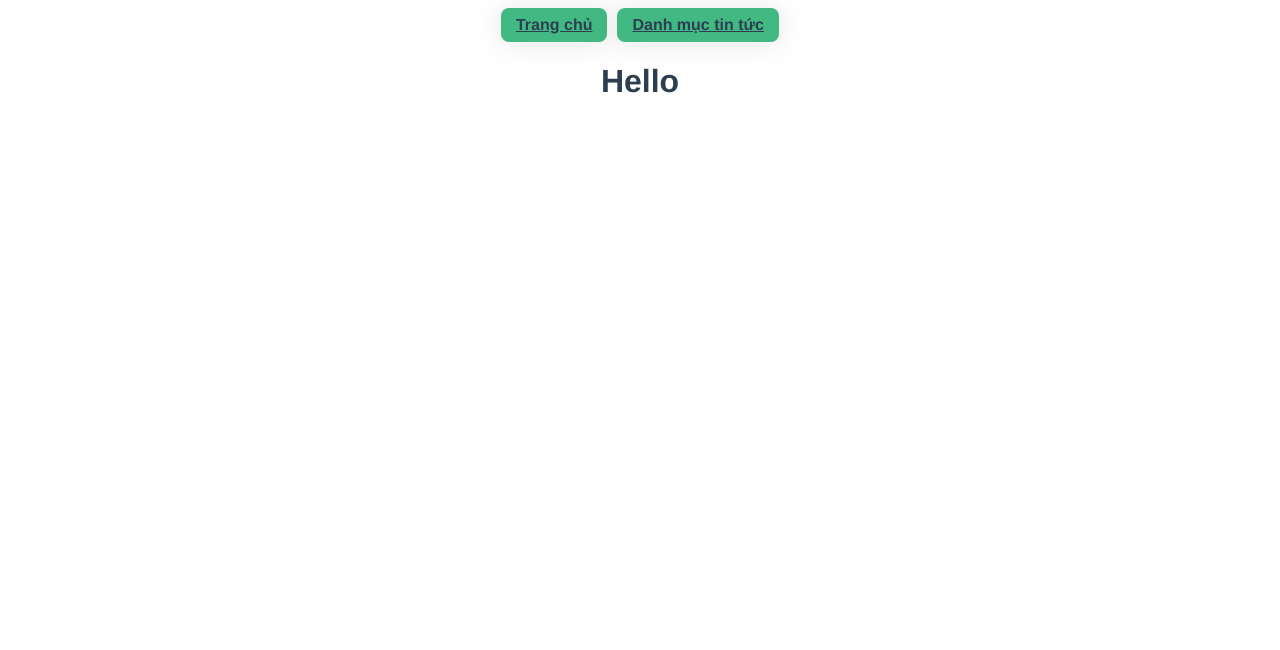
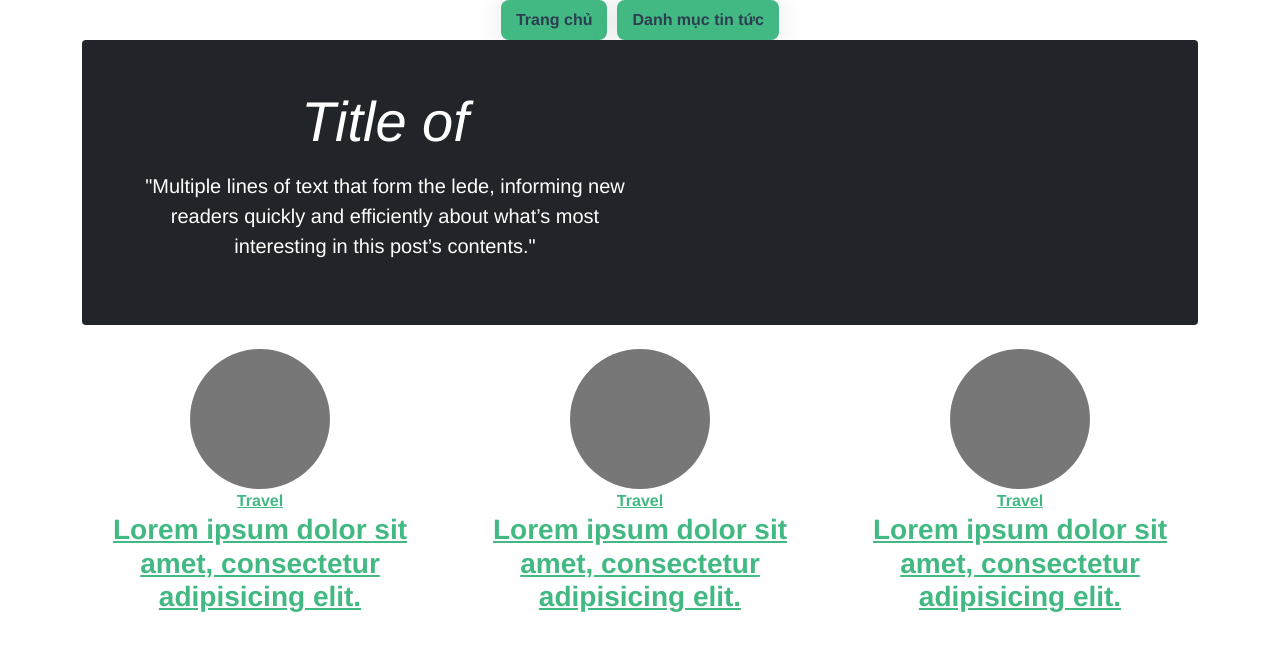
Before and after one commit to ThanhLong34/web_tin_tuc_do_an, a Vue app: page / in a window 1280 px wide. Shown: the top 650 px of the page. Built offline with nearby package versions, Linux system fonts and the light colour scheme.

Commit message:
Ha them bootstrap do roi nha

```diff
--- a/package.json
+++ b/package.json
@@ -8,6 +8,8 @@
     "lint": "vue-cli-service lint"
   },
   "dependencies": {
+    "@popperjs/core": "^2.11.5",
+    "bootstrap": "^5.1.3",
     "core-js": "^3.8.3",
     "vue": "^3.2.13",
     "vue-router": "^4.0.3",
--- a/src/main.js
+++ b/src/main.js
@@ -1,6 +1,7 @@
+import "bootstrap/dist/css/bootstrap.css";
 import { createApp } from "vue";
 import App from "./App.vue";
 import router from "./router";
 import store from "./store";
-
 createApp(App).use(store).use(router).mount("#app");
+import "bootstrap/dist/js/bootstrap.js";
--- a/src/pages/home.vue
+++ b/src/pages/home.vue
@@ -1,11 +1,123 @@
 <template>
-  <h1>Hello</h1>
+  <!-- <h1>Hello</h1> -->
+  <main class="home">
+    <div class="container">
+      <div id="myCarousel" class="carousel slide">
+        <div class="p-4 p-md-5 mb-4 text-white rounded bg-dark">
+          <div class="col-md-6 px-0">
+            <h1 class="display-4 fst-italic">Title of</h1>
+            <p class="lead my-3">
+              "Multiple lines of text that form the lede, informing new readers
+              quickly and efficiently about what’s most interesting in this
+              post’s contents."
+            </p>
+          </div>
+        </div>
+      </div>
+      <!-- End Carousel -->
+
+      <div class="row row--space-between">
+        <div class="col-xs-12 col-md-4">
+          <div class="post_thumb">
+            <a href="">
+              <svg
+                class="bd-placeholder-img rounded-circle"
+                width="140"
+                height="140"
+                role="img"
+                aria-label="Placeholder: 140x140"
+                preserveAspectRatio="xMidYMid slice"
+                focusable="false"
+              >
+                <title>Placeholder</title>
+                <rect width="100%" height="100%" fill="#777"></rect>
+                src="" alt="" />
+              </svg>
+            </a>
+          </div>
+          <div class="post_text">
+            <a class="post_catpost" href="">Travel</a>
+          </div>
+          <h3 class="post_title typescale-1">
+            <a href=""
+              >Lorem ipsum dolor sit amet, consectetur adipisicing elit.
+            </a>
+          </h3>
+        </div>
+
+        <div class="col-xs-12 col-md-4">
+          <div class="post_thumb">
+            <a href="">
+              <svg
+                class="bd-placeholder-img rounded-circle"
+                width="140"
+                height="140"
+                role="img"
+                aria-label="Placeholder: 140x140"
+                preserveAspectRatio="xMidYMid slice"
+                focusable="false"
+              >
+                <title>Placeholder</title>
+                <rect width="100%" height="100%" fill="#777"></rect>
+                src="" alt="" />
+              </svg>
+            </a>
+          </div>
+          <div class="post_text">
+            <a class="post_catpost" href="">Travel</a>
+          </div>
+          <h3 class="post_title typescale-1">
+            <a href=""
+              >Lorem ipsum dolor sit amet, consectetur adipisicing elit.
+            </a>
+          </h3>
+        </div>
+
+        <div class="col-xs-12 col-md-4">
+          <div class="post_thumb">
+            <a href="">
+              <svg
+                class="bd-placeholder-img rounded-circle"
+                width="140"
+                height="140"
+                role="img"
+                aria-label="Placeholder: 140x140"
+                preserveAspectRatio="xMidYMid slice"
+                focusable="false"
+              >
+                <title>Placeholder</title>
+                <rect width="100%" height="100%" fill="#777"></rect>
+                src="" alt="" />
+              </svg>
+            </a>
+          </div>
+          <div class="post_text">
+            <a class="post_catpost" href="">Travel</a>
+          </div>
+          <h3 class="post_title typescale-1">
+            <a href=""
+              >Lorem ipsum dolor sit amet, consectetur adipisicing elit.
+            </a>
+          </h3>
+        </div>
+      </div>
+      <!-- End Row -->
+    </div>
+    <!-- End container -->
+  </main>
 </template>
 
 <script>
 export default {
-  name: "HomePage",
+  name: "HomePages",
 };
 </script>
 
-<style></style>
+<style lang="scss" latest news>
+// @use "../assets/scss/variables.scss" as *;
+.home {
+  max-width: 1200px;
+  height: 1000px;
+  margin: 0 auto;
+}
+</style>
```
Also changed, not shown: 1 other file (tests, documents, lock files or other folders).
